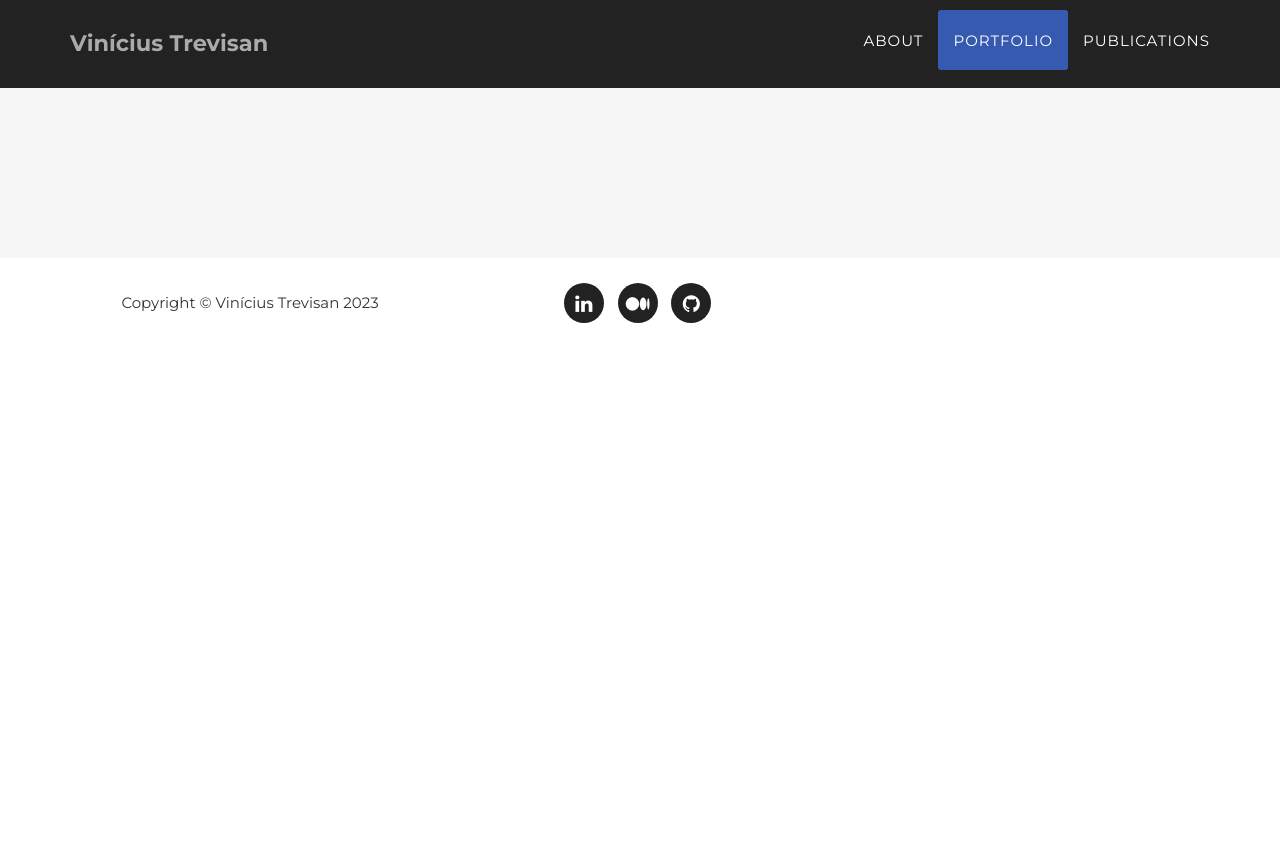
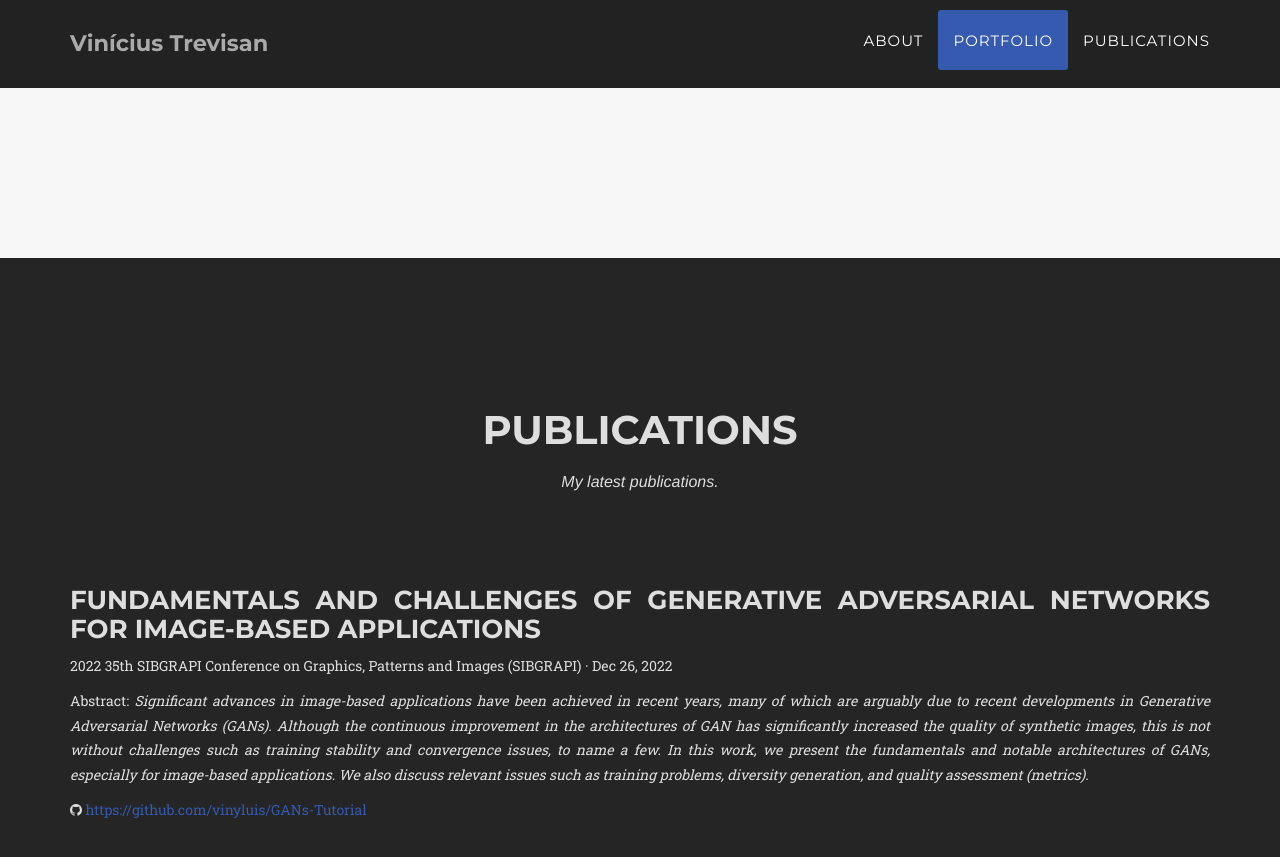
Before and after one commit to vinyluis/viniciustrevisan.github.io, a Jekyll site: the page built from index.html, in a window 1280 px wide and 900 px high, scrolled down 3177 px. Shown: the top 857 px of the window. Built offline with Jekyll 4.4.1, drawn with Linux system fonts in a browser that asks for light colours; some web fonts are replaced; before the commit the page ends 3525 px from its top, so only the background shows below that.

Commit message:
Added publications

```diff
--- /dev/null
+++ b/_includes/vt_publications.html
@@ -0,0 +1,23 @@
+<!-- Publications Section -->
+    <section id="publications" class="bg-dark-medium-gray vt-text-light">
+        <div class="container">
+            <div class="row">
+                <div class="col-lg-12 text-center">
+                    <h2 class="section-heading">Publications</h2>
+                    <h3 class="section-subheading">My latest publications.</h3>
+                </div>
+            </div>
+            <div class="row">
+                <div class="col-lg-12 text-justify">
+                    <h3>Fundamentals and Challenges of Generative Adversarial Networks for Image-based Applications</h3>
+                    <p>2022 35th SIBGRAPI Conference on Graphics, Patterns and Images (SIBGRAPI) · Dec 26, 2022</p>
+                    <p>Abstract: <i>Significant advances in image-based applications have been achieved in recent years, many of which are arguably due to recent developments in
+                                    Generative Adversarial Networks (GANs). Although the continuous improvement in the architectures of GAN has significantly increased the quality
+                                    of synthetic images, this is not without challenges such as training stability and convergence issues, to name a few. In this work, we present
+                                    the fundamentals and notable architectures of GANs, especially for image-based applications. We also discuss relevant issues such as training problems,
+                                    diversity generation, and quality assessment (metrics).</i></p>
+                    <p><i class="fa fa-github"></i> <a href="https://github.com/vinyluis/GANs-Tutorial">https://github.com/vinyluis/GANs-Tutorial</a></p>
+                </div>
+            </div>
+        </div>
+    </section>
--- a/_layouts/vini.html
+++ b/_layouts/vini.html
@@ -9,6 +9,7 @@
     {% include vt_header.html %}
     {% include vt_about.html %}
     {% include portfolio_grid.html %}
+    {% include vt_publications.html %}
     {% include vt_footer.html %}
     {% include modals.html %}
     {% include js.html %}
```
